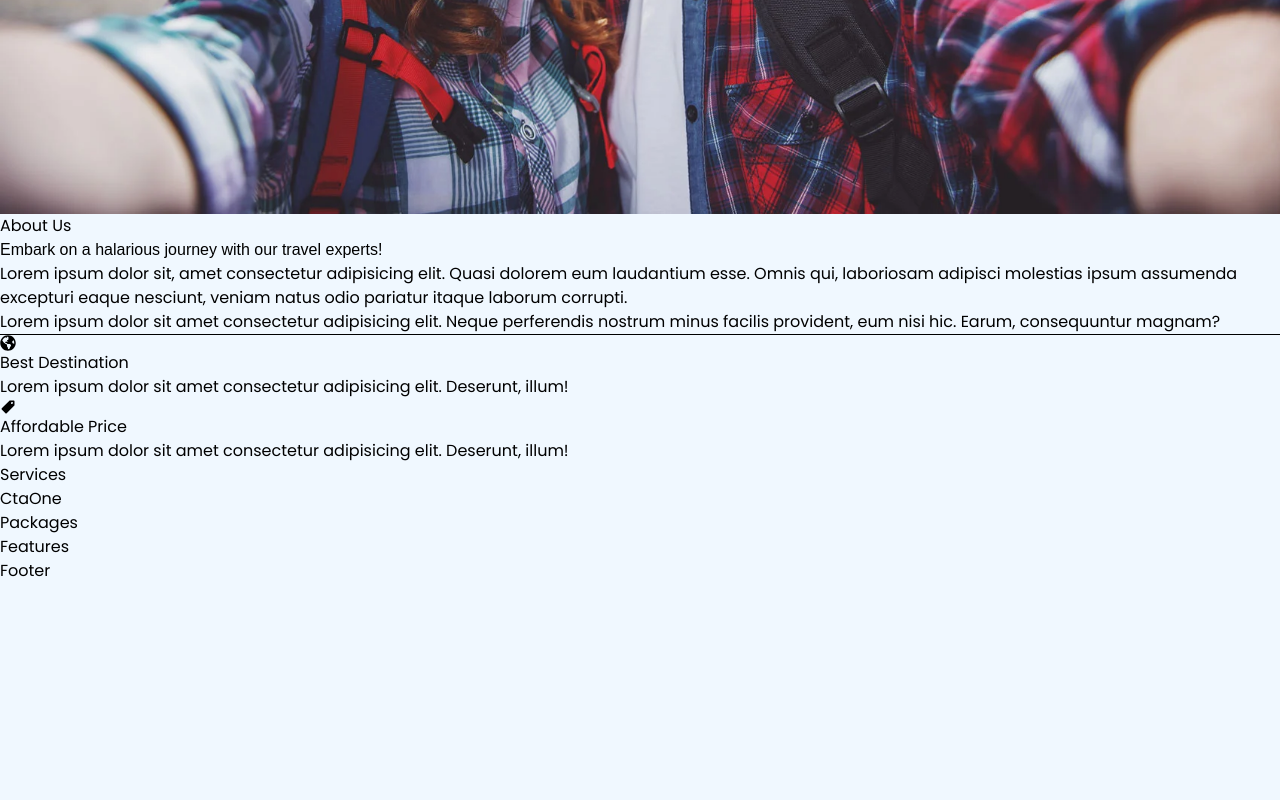
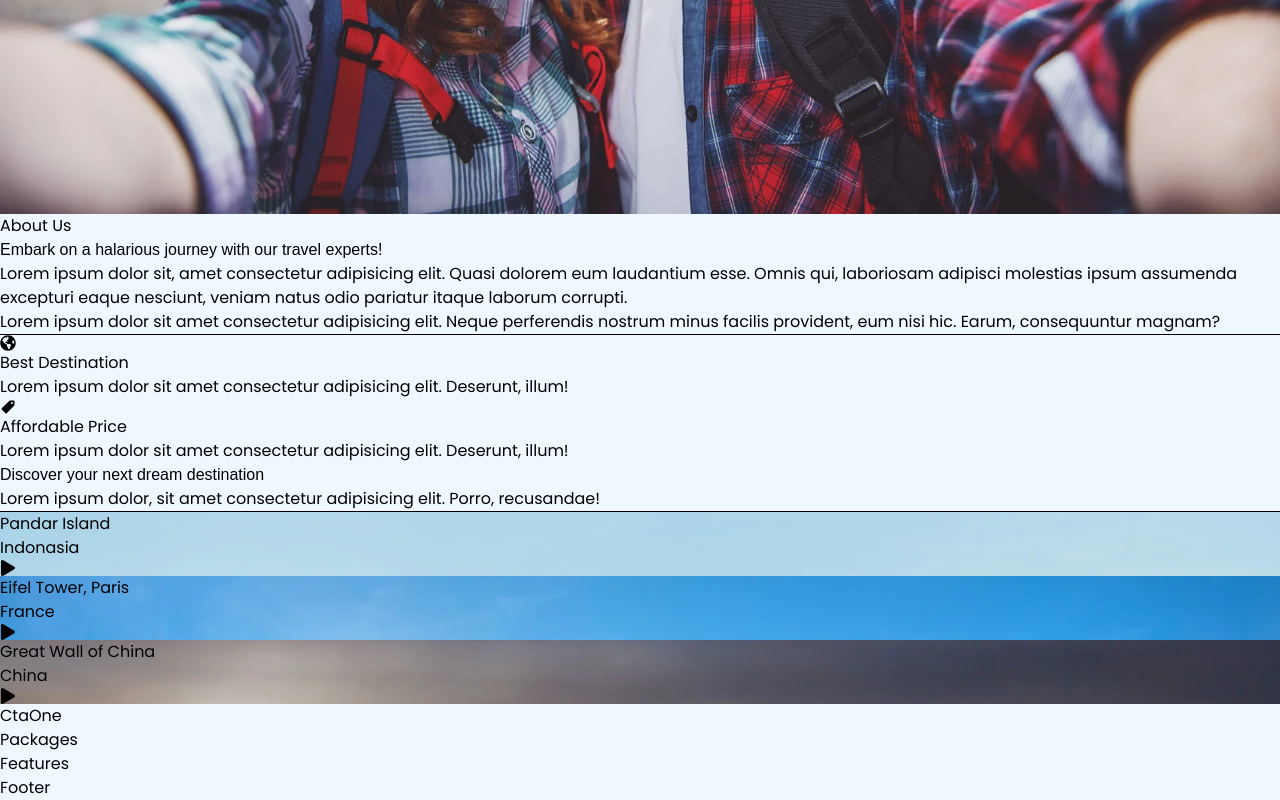
Before and after one commit to AkifNaveed12/Tripify, a React (Vite) app in the folder TripifyWebsite/: page / in a window 1280 px wide. Shown: the part 1639-2439 px from the top of the page. Before the commit the page ends 2222 px from the top, so only its background shows below. Built offline with nearby package versions, Linux system fonts and the light colour scheme; a web font is replaced by a local one.

Commit message:
merge: services section divs added

```diff
--- a/TripifyWebsite/src/sections/Services.jsx
+++ b/TripifyWebsite/src/sections/Services.jsx
@@ -1,10 +1,98 @@
-import React from 'react';
+import React, {useEffect} from 'react';
+import service1 from '../assets/service1.webp'
+import service2 from '../assets/service2.webp'
+import service3 from '../assets/service3.webp'
+import service4 from '../assets/service4.webp'
+import service5 from '../assets/service5.webp'
+import service6 from '../assets/service6.webp'
+
+import AOS from 'aos'
+import 'aos/dist/aos.css'
+import { FaPlay } from 'react-icons/fa';
 
 const Services = () => {
+    useEffect(() => {
+                AOS.init({
+                    duraton: 800,
+                    delay: 200,
+                    once: false
+                })
+            }, []);
     return (
-        <div>
-            Services
-        </div>
+        <div id='services' className='w-full bg-gray-200 lg:px-22 px-5 lg:py-22
+        py-20 flex flex-col justify-between lg:items-center items-left gap-5'>
+            <h1 data-aos="zoom-in" data-aos-delay="100" className='lg:text-5xl text-3xl
+            font-fakhwang font-semibold'>Discover your next dream destination</h1>
+            <p data-aos="zoom-in" data-aos-delay="200" className='text-gray-500
+            lg:w-[60]% w-full lg:text-center text-left '>Lorem ipsum dolor, sit amet consectetur adipisicing elit. Porro, recusandae!</p>
+            <hr data-aos="zoom-in" data-aos-delay="300" className='lg-w[7]% w-[20]% border-2 border-orange-600'/>
+
+            {/*services grids here*/}
+                {/* first row start here */}
+                <div data-aos="zoom-in" data-aos-delay="400" id='first-row' className='w-full flex lg:flex-row flex-col justify-between items-center gap-5 mt-5'>
+                    {/* left starts here */}
+                    <div id='left'className='lg:w-[50]% w-full flex lg:flex-row flex-col
+                    justify-between items-center gap-5'>
+                        <div style={{backgroundImage: `url(${service1})`}} className='relative bg-cover bg-center
+                        w-full h-[350px] rounded-md p-8 flex justify-center items-end'>
+                            {/* gradient overlay */}
+                            <div className='absolute rounded-md inset-0 bg-gradient-to-t from-black/60 via-black/40 to-white/10'></div>
+                            {/* gradient ends */}
+                            <div className='relative z-10 w-full flex lg:flex-row flex-col justify-between items-start lg:gap-1 gap-3'>
+                                <div className='lg:w-[80%] w-full'>
+                                    <h1 className='text-white text-2xl font-semibold'>Pandar Island</h1>
+                                    <p className='text-white text-lg'>Indonasia</p>
+                                </div>
+                                <div className='w-[20%] bg-white rounded-full flex justify-center
+                                items-center p-3'>
+                                    <FaPlay className='lg:text-2xl text-xl ' />
+                                </div>
+                            </div>
+                        </div>
+
+
+                    <div style={{backgroundImage: `url(${service2})`}} className='relative bg-cover bg-center
+                            w-full h-[350px] rounded-md p-8 flex justify-center items-end'>
+                            {/* gradient overlay */}
+                            <div className='absolute rounded-md inset-0 bg-gradient-to-t from-black/60 via-black/40 to-white/10'></div>
+                            {/* gradient ends */}
+                            <div className='relative z-10 w-full flex lg:flex-row flex-col justify-between items-start lg:gap-1 gap-3'>
+                                <div className='lg:w-[80%] w-full'>
+                                    <h1 className='text-white text-2xl font-semibold'>Eifel Tower, Paris</h1>
+                                    <p className='text-white text-lg'>France</p>
+                                </div>
+                                <div className='w-[20%] bg-white rounded-full flex justify-center
+                                items-center p-3'>
+                                    <FaPlay className='lg:text-2xl text-xl ' />
+                                </div>
+                            </div>
+                        </div>
+                    </div>
+
+                    {/* left ends here */}
+
+                        {/* right bigger dev here */}
+                        <div id='right' className='lg:w-[50]% w-full'>
+                            <div style={{backgroundImage: `url(${service3})`}} className='relative bg-cover bg-center
+                            w-full h-[350px] rounded-md p-8 flex justify-center items-end'>
+                            {/* gradient overlay */}
+                            <div className='absolute rounded-md inset-0 bg-gradient-to-t from-black/60 via-black/40 to-white/10'></div>
+                            {/* gradient ends */}
+                            <div className='relative z-10 w-full flex lg:flex-row flex-col justify-between items-start lg:gap-1 gap-3'>
+                                <div className='lg:w-[80%] w-full'>
+                                    <h1 className='text-white text-2xl font-semibold'>Great Wall of China</h1>
+                                    <p className='text-white text-lg'>China</p>
+                                </div>
+                                <div className='w-[20%] bg-white rounded-full flex justify-center
+                                items-center p-3'>
+                                    <FaPlay className='lg:text-2xl text-xl ' />
+                                </div>
+                            </div>
+                        </div>
+                        </div>
+                    </div>
+                </div>
+
     );
 }
 
```
